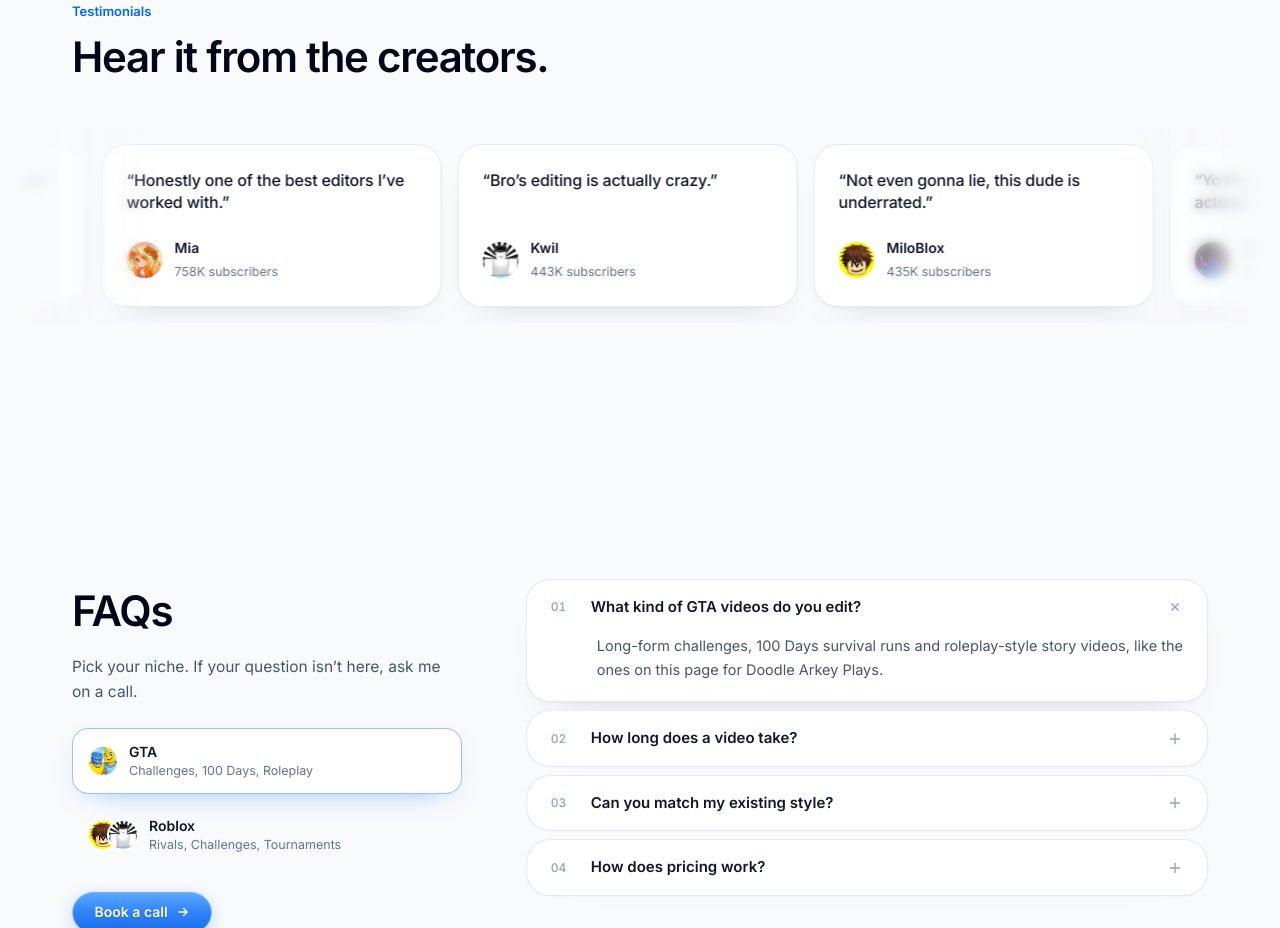
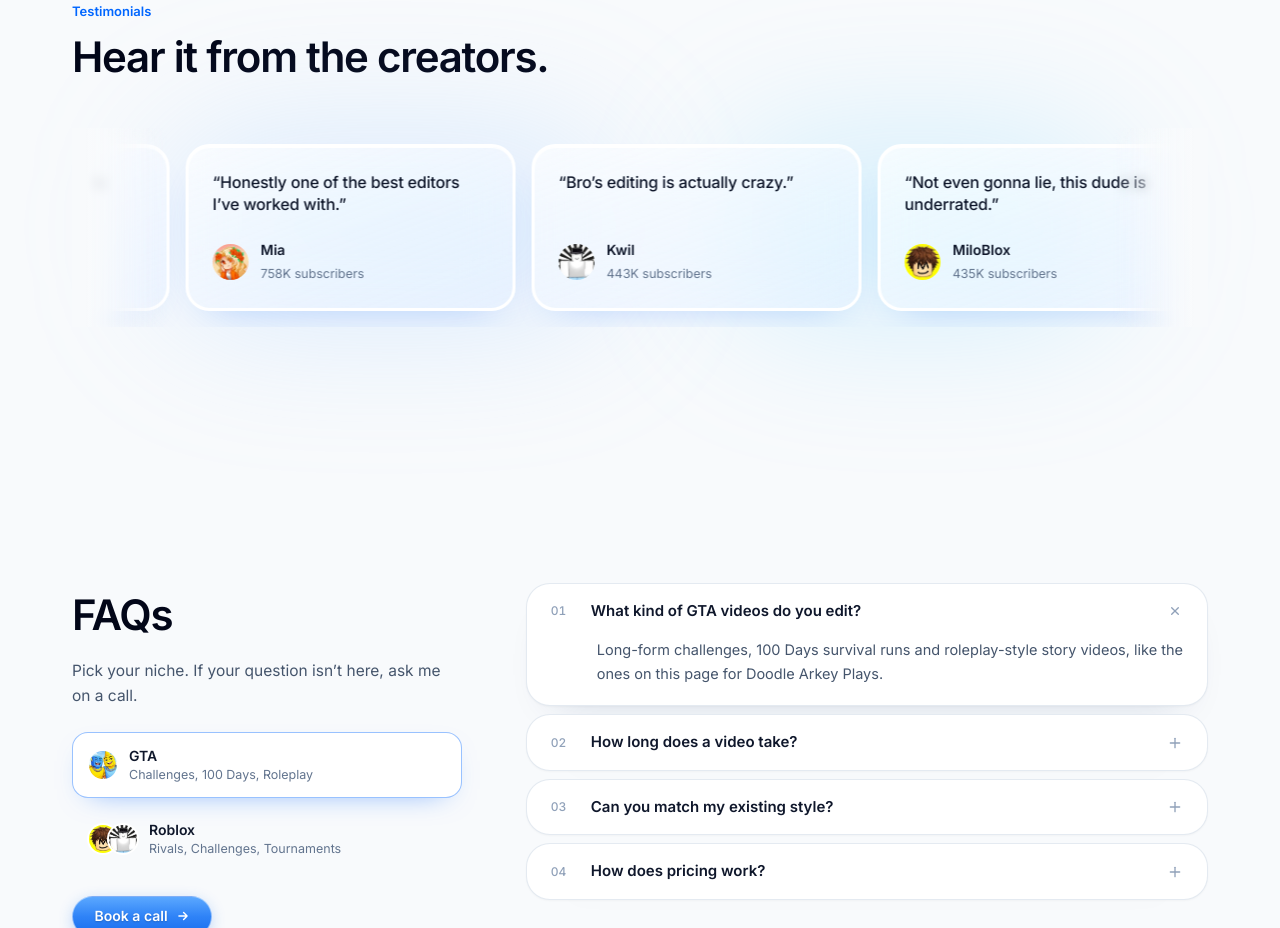
Before and after one commit to RiddleEdits/riddleedits-site, a React (Vite) app: page / in a window 1280 px wide. Shown: the part 3580-4508 px from the top of the page. Built offline with nearby package versions, Linux system fonts and the light colour scheme.

Commit message:
Testimonials: smoother, contained, frosted cards

```diff
--- a/src/components/Proof.tsx
+++ b/src/components/Proof.tsx
@@ -36,10 +36,11 @@ export function Stats() {
 function TestimonialCard({ creatorId, quote, hidden }: { creatorId: string; quote: string; hidden?: boolean }) {
   const c = creator(creatorId);
   return (
-    <li aria-hidden={hidden} className="w-[300px] shrink-0 sm:w-[340px]">
-      <figure className="card flex h-full select-none flex-col justify-between gap-6 p-6">
-        <blockquote className="text-[16px] font-medium leading-snug tracking-[-0.01em] text-slate-900">“{quote}”</blockquote>
-        <figcaption className="flex items-center gap-3">
+    <li aria-hidden={hidden} className="w-[290px] shrink-0 sm:w-[330px]">
+      <figure className="group relative flex h-full select-none flex-col justify-between gap-6 rounded-[24px] border-[3px] border-white bg-[linear-gradient(160deg,rgba(255,255,255,0.7)_0%,rgba(232,241,255,0.55)_100%)] p-6 shadow-[0_18px_40px_-24px_rgba(0,102,255,0.28),inset_0_1px_0_rgba(255,255,255,0.9)] backdrop-blur-xl backdrop-saturate-150">
+        <span aria-hidden="true" className="pointer-events-none absolute inset-0 rounded-[21px] bg-[rgba(0,102,255,0.06)] opacity-0 transition-opacity duration-200 ease-out group-hover:opacity-100" />
+        <blockquote className="relative text-[16px] font-medium leading-snug tracking-[-0.01em] text-slate-900">“{quote}”</blockquote>
+        <figcaption className="relative flex items-center gap-3">
           <Avatar id={c.id} size={36} className="ring-0" />
           <span>
             <a
@@ -48,7 +49,7 @@ function TestimonialCard({ creatorId, quote, hidden }: { creatorId: string; quot
               rel="noopener noreferrer"
               tabIndex={hidden ? -1 : 0}
               draggable={false}
-              className="block text-[14px] font-semibold text-slate-900 hover:text-[#0066ff]"
+              className="block text-[14px] font-semibold text-slate-900"
             >
               {c.name}
             </a>
@@ -60,16 +61,16 @@ function TestimonialCard({ creatorId, quote, hidden }: { creatorId: string; quot
   );
 }
 
-const SPEED = 40; // px per second, right to left
+const SPEED = 36; // px per second, right to left
 
 /**
  * One row of testimonials that loops right to left.
- * Hover pauses it; drag with the mouse (or swipe, or scroll sideways) to move it yourself.
+ * Hover eases it to a stop; drag (with a little momentum), swipe or scroll sideways to move it yourself.
  */
 export function Testimonials() {
   const viewport = useRef<HTMLDivElement>(null);
   const track = useRef<HTMLUListElement>(null);
-  const state = useRef({ x: 0, paused: false, dragging: false, startX: 0, startOffset: 0, moved: 0 });
+  const state = useRef({ x: 0, v: -SPEED, paused: false, dragging: false, lastX: 0, lastT: 0, dragV: 0, moved: 0 });
 
   useEffect(() => {
     const el = track.current;
@@ -79,11 +80,17 @@ export function Testimonials() {
     let last = performance.now();
     const loop = (now: number) => {
       const s = state.current;
+      const dt = Math.min(0.05, (now - last) / 1000);
+      last = now;
+      if (!s.dragging) {
+        // Ease the speed toward its target instead of jumping, so pauses and restarts glide.
+        const target = s.paused || reduce ? 0 : -SPEED;
+        s.v += (target - s.v) * (1 - Math.exp(-dt * 4));
+        s.x += s.v * dt;
+      }
       const half = el.scrollWidth / 2; // the list is rendered twice
-      if (!s.paused && !s.dragging && !reduce) s.x -= (SPEED * (now - last)) / 1000;
-      if (half > 0) s.x = ((s.x % half) - half) % half; // keep x in (-half, 0]
+      if (half > 0) s.x = ((s.x % half) - half) % half;
       el.style.transform = `translate3d(${s.x}px,0,0)`;
-      last = now;
       raf = requestAnimationFrame(loop);
     };
     raf = requestAnimationFrame(loop);
@@ -93,29 +100,52 @@ export function Testimonials() {
   const s = state.current;
   const onPointerDown = (e: React.PointerEvent) => {
     s.dragging = true;
-    s.startX = e.clientX;
-    s.startOffset = s.x;
+    s.lastX = e.clientX;
+    s.lastT = performance.now();
+    s.dragV = 0;
     s.moved = 0;
     viewport.current?.setPointerCapture(e.pointerId);
   };
   const onPointerMove = (e: React.PointerEvent) => {
     if (!s.dragging) return;
-    const dx = e.clientX - s.startX;
-    s.moved = Math.max(s.moved, Math.abs(dx));
-    s.x = s.startOffset + dx;
+    const now = performance.now();
+    const dx = e.clientX - s.lastX;
+    s.x += dx;
+    s.moved += Math.abs(dx);
+    s.dragV = (dx / Math.max(1, now - s.lastT)) * 1000;
+    s.lastX = e.clientX;
+    s.lastT = now;
   };
   const endDrag = (e: React.PointerEvent) => {
+    if (!s.dragging) return;
     s.dragging = false;
+    s.v = Math.max(-1500, Math.min(1500, s.dragV)); // fling, then ease back to the normal speed
     viewport.current?.releasePointerCapture?.(e.pointerId);
+  };
+
+  const fade = (side: 'left' | 'right') => {
+    const dir = side === 'left' ? 'right' : 'left';
+    return {
+      background: `linear-gradient(to ${dir}, #f8fafc 15%, rgba(248,250,252,0))`,
+      backdropFilter: 'blur(6px)',
+      WebkitBackdropFilter: 'blur(6px)',
+      maskImage: `linear-gradient(to ${dir}, #000 35%, transparent)`,
+      WebkitMaskImage: `linear-gradient(to ${dir}, #000 35%, transparent)`
+    };
   };
 
   return (
     <section aria-label="Testimonials" className="py-24 lg:py-32">
       <Container>
         <SectionHeading eyebrow="Testimonials" title="Hear it from the creators." />
-      </Container>
 
         <div className="relative mt-12">
+          {/* Soft blue glows give the frosted cards something to blur */}
+          <div aria-hidden="true" className="pointer-events-none absolute inset-0">
+            <div className="absolute left-[8%] top-1/2 h-48 w-[40%] -translate-y-1/2 rounded-full bg-blue-300/25 blur-[70px]" />
+            <div className="absolute right-[8%] top-1/2 h-48 w-[35%] -translate-y-1/2 rounded-full bg-sky-300/25 blur-[70px]" />
+          </div>
+
           <div
             ref={viewport}
             onPointerEnter={() => (s.paused = true)}
@@ -135,7 +165,7 @@ export function Testimonials() {
             onWheel={(e) => {
               if (Math.abs(e.deltaX) > Math.abs(e.deltaY)) s.x -= e.deltaX;
             }}
-          className="cursor-grab touch-pan-y overflow-hidden py-4 active:cursor-grabbing"
+            className="relative cursor-grab touch-pan-y overflow-hidden py-4 active:cursor-grabbing"
           >
             <ul ref={track} className="flex w-max gap-4 px-2 will-change-transform">
               {TESTIMONIALS.map((t) => (
@@ -147,22 +177,10 @@ export function Testimonials() {
             </ul>
           </div>
 
-        {/* Edge fades: blur plus a fade to the page colour */}
-        {(['left', 'right'] as const).map((side) => (
-          <div
-            key={side}
-            aria-hidden="true"
-            className={`pointer-events-none absolute inset-y-0 w-16 sm:w-40 ${side === 'left' ? 'left-0' : 'right-0'}`}
-            style={{
-              background: `linear-gradient(to ${side === 'left' ? 'right' : 'left'}, #f8fafc 10%, rgba(248,250,252,0))`,
-              backdropFilter: 'blur(6px)',
-              WebkitBackdropFilter: 'blur(6px)',
-              maskImage: `linear-gradient(to ${side === 'left' ? 'right' : 'left'}, #000 30%, transparent)`,
-              WebkitMaskImage: `linear-gradient(to ${side === 'left' ? 'right' : 'left'}, #000 30%, transparent)`
-            }}
-          />
-        ))}
+          <div aria-hidden="true" className="pointer-events-none absolute inset-y-0 left-0 w-12 sm:w-24" style={fade('left')} />
+          <div aria-hidden="true" className="pointer-events-none absolute inset-y-0 right-0 w-12 sm:w-24" style={fade('right')} />
         </div>
+      </Container>
     </section>
   );
 }
```
Lines whose indentation alone changed are shown as unchanged.
